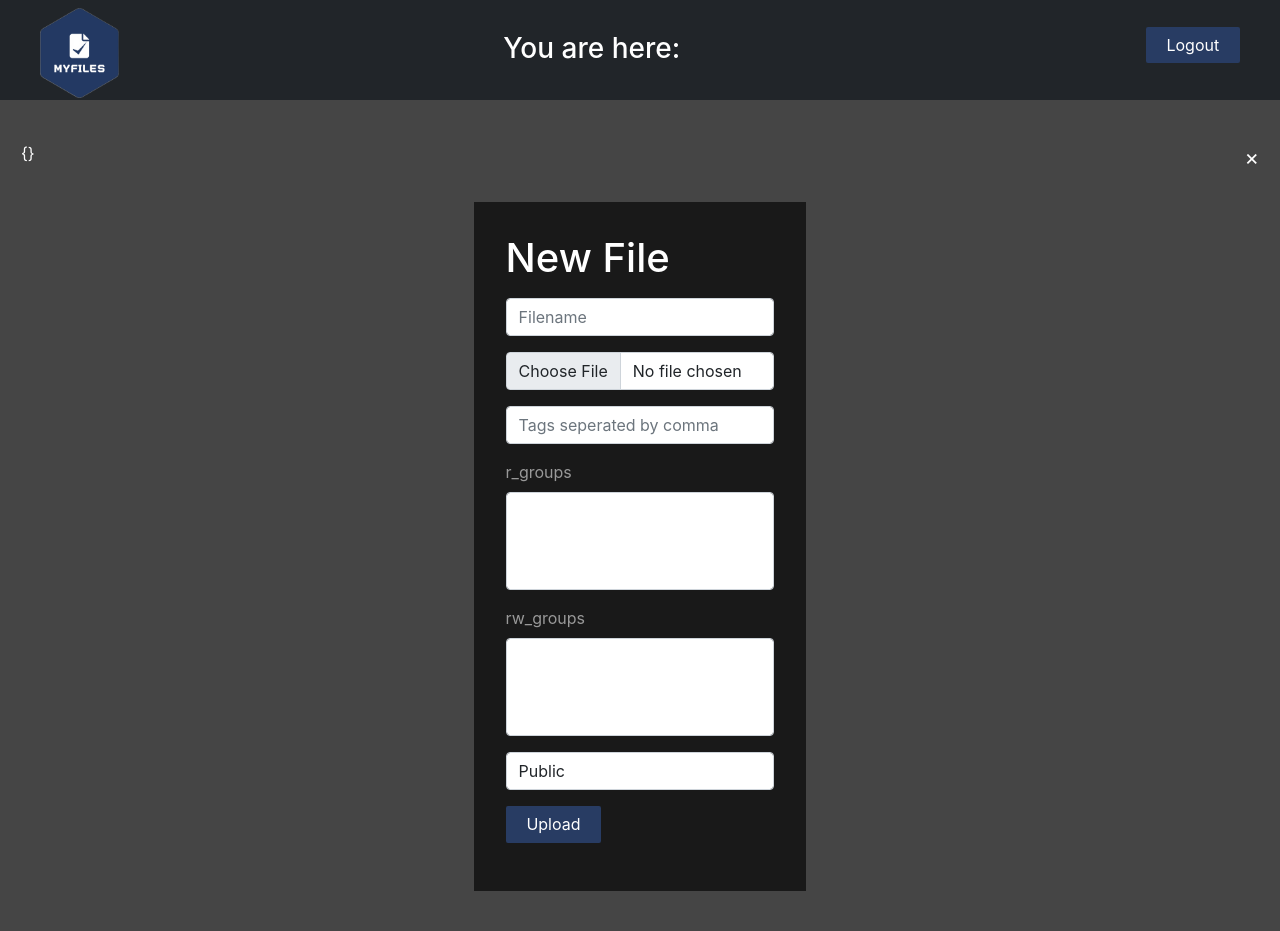
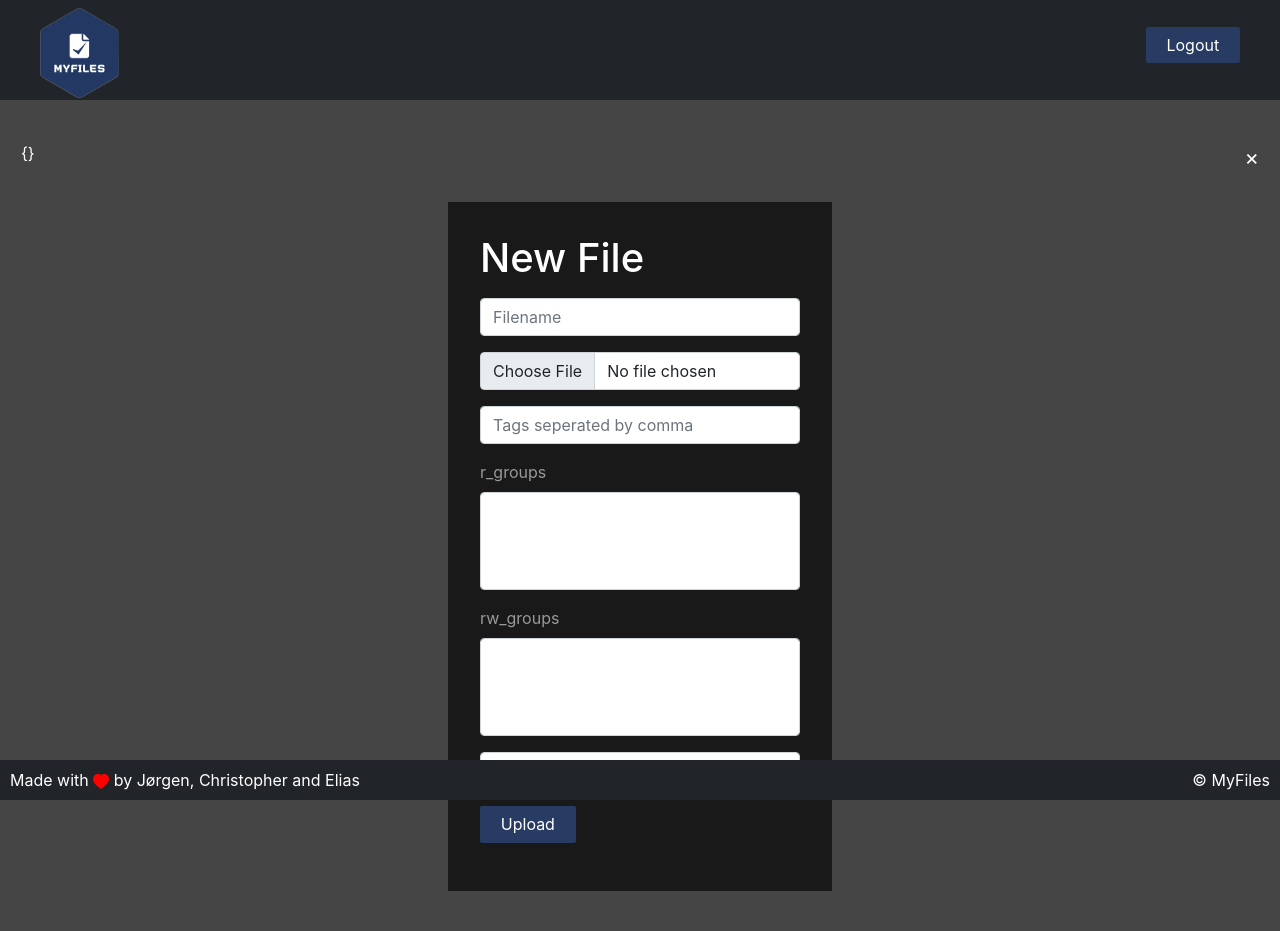
Before and after one commit to bjerke2000/Prosjektoppgave2022, a Flask app: page /addfile/1/1 in a window 1280 px wide. Before the commit the page ends 891 px from the top, so only its background shows below. Run offline with Flask 2, Linux system fonts and the light colour scheme; the visitor is signed in with stand-in values (Sample User, id 1); data comes from the database, SQL or seed files in the repository; data that the repository does not hold is empty; some libraries are stand-ins or nearby versions.

Commit message:
fixed footer and changed misc. 2h

```diff
--- a/static/css/styles.css
+++ b/static/css/styles.css
@@ -14,11 +14,15 @@
     box-sizing: border-box;
 }
 
+
+
+
 /* Set default styling */
 body {
     font-family: 'Inter', sans-serif;
     background: var(--background-color);
     color: #999;
+    padding-bottom: 2.5rem;
 }
 
 h1,
@@ -81,7 +85,6 @@ img {
     max-width: 70%;
     margin: auto;
     padding: 0 2rem;
-    background-color: #313131;
     text-align: center;
 }
 
@@ -155,6 +158,7 @@ img {
     align-items: center;
     max-width: 100%;
     margin-bottom: 20px;
+
 }
 
 #navbarlogo {
@@ -280,48 +284,6 @@ nav img {
     margin: 0 0 2rem;
 }
 
-/* Tabs Section */
-.tabs {
-    background: var(--dark-color);
-    padding-top: 1rem;
-    border-bottom: 3px solid #3d3d3d;
-}
-
-.tabs .container {
-    display: grid;
-    grid-template-columns: repeat(3, 1fr);
-    justify-content: center;
-    align-items: center;
-    text-align: center;
-    grid-gap: 1rem;
-}
-
-.tabs .container>div {
-    padding: 1.5rem 0;
-}
-
-.footer {
-    max-width: 70%;
-    margin: 1rem auto;
-    overflow: auto;
-}
-
-
-.footer p {
-    margin-bottom: 1.5rem;
-}
-
-
-.footer .lang-select {
-    margin-top: 2rem;
-    color: #999;
-    background-color: #000;
-    background-image: none;
-    border: 1px solid #333;
-    padding: 1rem 1.2rem;
-    border-radius: 5px;
-}
-
 .mb-3 {
     margin-bottom: 1rem;
 }
@@ -343,7 +305,7 @@ nav img {
 
 .inputform {
     background-color: rgb(25, 25, 25);
-    max-width: 40%;
+    max-width: 30vw;
     padding: 2rem;
     margin: auto;
 
@@ -356,6 +318,7 @@ nav img {
     margin-bottom: 1rem;
     padding: 20px;
 }
+
 
 .success {
     background-color: #04AA6D;
@@ -434,6 +397,21 @@ nav img {
 }
 
 
+.footer {
+    position: fixed;
+    bottom: 0;
+    width: 100%;
+    background-color: #212529;
+    color: white;
+    padding: 10px;
+    height: 2.5rem;
+    display: flex;
+    flex-direction: row;
+    align-items: center;
+    justify-content: space-between;
+}
+
+
 /* ADMIN PAGE STUFF */
 
 .admintable {
--- a/templates/file.html
+++ b/templates/file.html
@@ -45,6 +45,5 @@
     <a class="btn" href="{{url_for('delcomment', id=comment.id)}}">Delete</a>
     {% endif %}
 </div>
-
 {% endfor %}
 {% endblock %}
--- a/templates/folder.html
+++ b/templates/folder.html
@@ -26,7 +26,6 @@
                     alt="Video"></a>
             {% endif %}
             {% endif %}
-
             <div class="container">
                 <p>{{item.itemname.split("~")[1]}}</p>
             </div>
--- a/templates/includes/_footer.html
+++ b/templates/includes/_footer.html
@@ -1,3 +1,14 @@
 <div class="footer">
-
+    <div>
+        <p>Made with <svg xmlns="http://www.w3.org/2000/svg" width="16" height="16" fill="red" class="bi bi-heart-fill"
+                viewBox="0 0 16 16">
+                <path fill-rule="evenodd"
+                    d="M8 1.314C12.438-3.248 23.534 4.735 8 15-7.534 4.736 3.562-3.248 8 1.314z" />
+            </svg> by Jørgen, Christopher and Elias</p>
+    </div>
+    <div>
+    </div>
+    <div>
+        <p>&copy; MyFiles</p>
+    </div>
 </div>
--- a/templates/includes/_navbar.html
+++ b/templates/includes/_navbar.html
@@ -1,7 +1,5 @@
 <nav class="navbar">
     <a id="navbarlogo" href="/"><img src="{{ url_for('static', filename='images/logo.png') }}" alt="MyFiles"></a>
-
-    <h3>You are here: </h3>
 
     <ul id="navbarbuttons">
         <li>
--- a/templates/layout.html
+++ b/templates/layout.html
@@ -20,7 +20,6 @@
     </div>
     {% endfor %}
     {% block body %}{% endblock %}
-
     {% include 'includes/_footer.html' %}
 
 </body>
```
